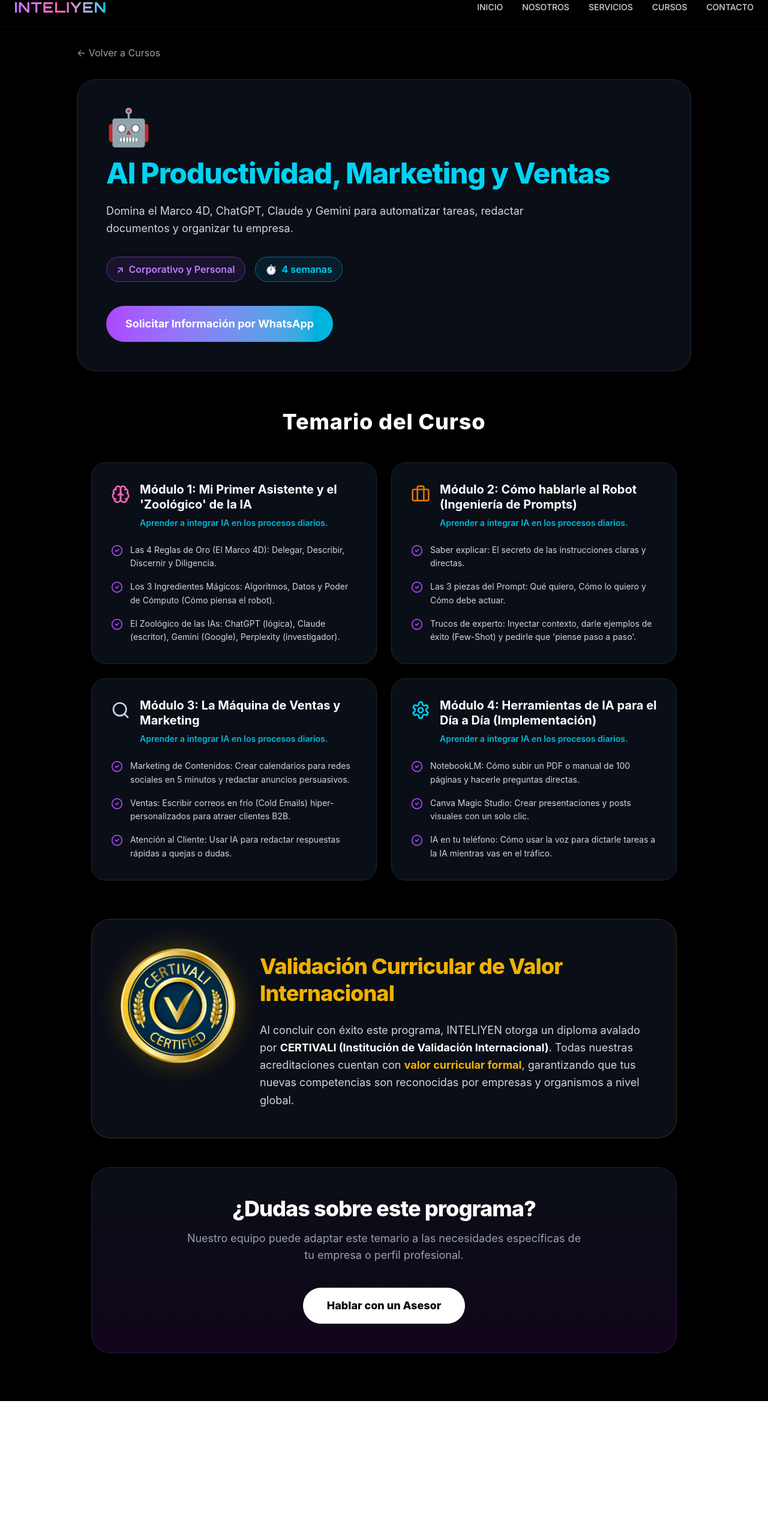
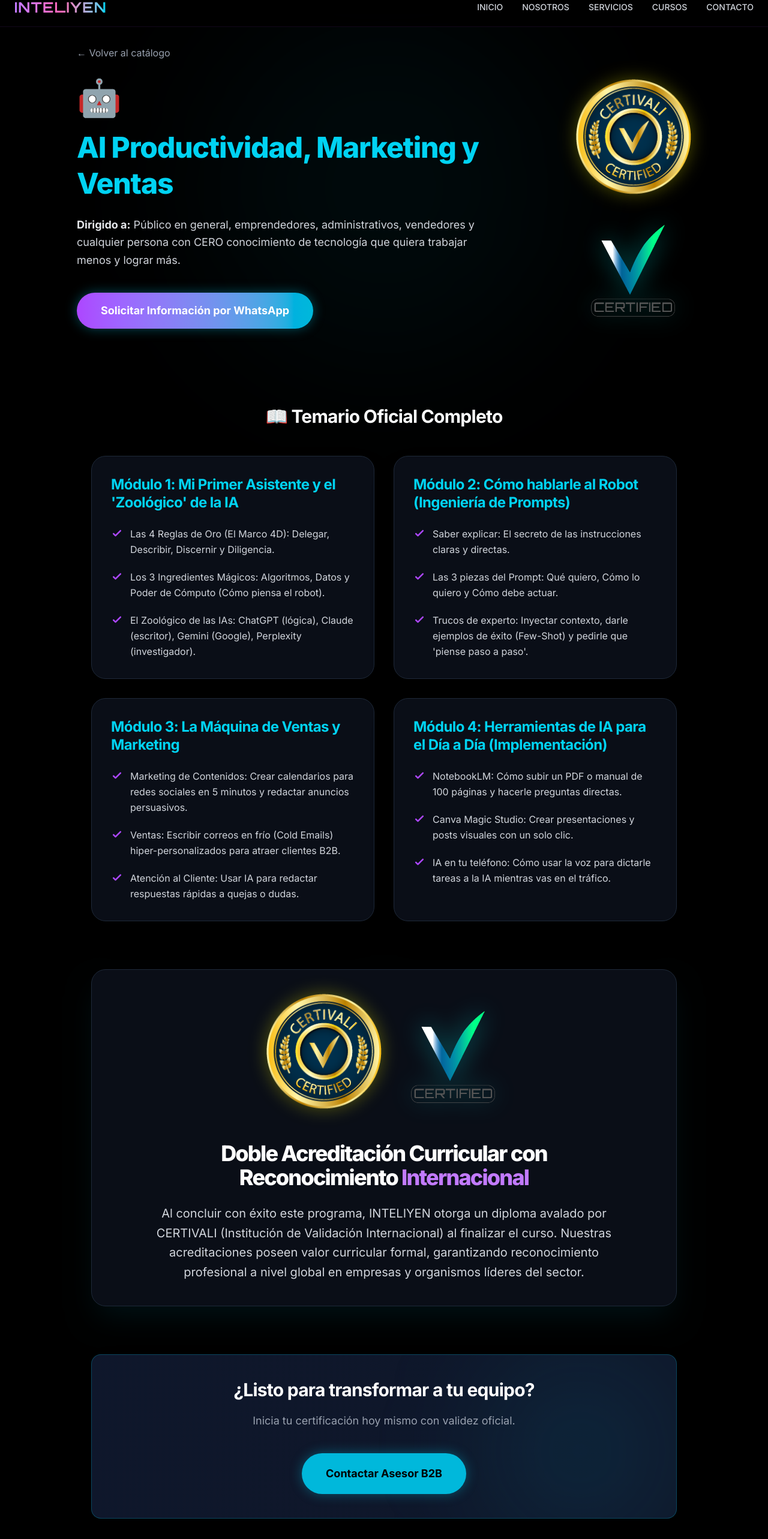
Before and after one commit to inteliyentecnologia-blip/inteliyen-web, a React (Vite) app: page /cursos/1 in a window 1280 px wide. Shown: the part 20-2586 px from the top of the page at 60% size. Before the commit the page ends 2356 px from the top, so only its background shows below. Built offline with nearby package versions, Linux system fonts and the light colour scheme.

Commit message:
fix: recuperando mi diseño original chingon sin la basura del bot

```diff
--- a/src/app/pages/CourseDetailPage.tsx
+++ b/src/app/pages/CourseDetailPage.tsx
@@ -1,19 +1,9 @@
 import { useEffect } from 'react';
 import { useParams, Link } from 'react-router-dom';
-import { CheckCircle2, Brain, Briefcase, Search, Settings } from 'lucide-react';
 import { coursesData } from '../data/coursesData';
-import selloGold from '../../assets/sello-garantia.png';
-
-// Función para asignar un icono chingón a cada módulo automáticamente
-const getModuleIcon = (index: number) => {
-  switch (index) {
-    case 0: return <Brain className="w-8 h-8 text-pink-400" />;
-    case 1: return <Briefcase className="w-8 h-8 text-amber-600" />;
-    case 2: return <Search className="w-8 h-8 text-slate-300" />;
-    case 3: return <Settings className="w-8 h-8 text-cyan-400" />;
-    default: return <CheckCircle2 className="w-8 h-8 text-purple-500" />;
-  }
-};
+// IMPORTAMOS LOS SELLOS ACTUALIZADOS (Reemplazando a la gran V)
+import selloGoldGarantia from '../../assets/sello-garantia.png'; // La imagen de image_30.png
+import selloAcreditacionTexto from '../../assets/certivali.png'; // La imagen de image_38.png
 
 export default function CourseDetailPage() {
   const { id } = useParams<{ id: string }>();
@@ -33,52 +23,66 @@
   }
 
   return (
-    <div className="min-h-screen bg-black text-white font-sans pb-20">
+    // SE ELIMINÓ EL font-sans PARA QUE TU TIPOGRAFÍA NEÓN CHINGONA VUELVA A FUNCIONAR
+    <div className="min-h-screen bg-black text-white pb-20">
 
-      {/* HEADER RESTAURADO A TU DISEÑO ORIGINAL */}
+      {/* HEADER RESTAURADO A TU DISEÑO ORIGINAL CHINGÓN */}
       <div className="pt-24 pb-16 px-6">
-        <div className="max-w-5xl mx-auto">
+        <div className="max-w-5xl mx-auto relative">
           <Link to="/cursos" className="inline-flex items-center text-gray-400 hover:text-white mb-8 transition-colors">
-            ← Volver a Cursos
+            ← Volver al catálogo
           </Link>
 
-          <div className="bg-[#0A0E17] border border-gray-800 rounded-[2rem] p-8 md:p-12 shadow-2xl">
+          <div className="flex flex-col md:flex-row md:items-start justify-between gap-12 relative z-10">
+            <div>
               <span className="text-6xl block mb-6">{course.icon}</span>
-            <h1 className="text-4xl md:text-5xl font-extrabold text-cyan-400 mb-6 tracking-tight">
+              {/* TU TIPOGRAFÍA NEÓN EXACTA */}
+              <h1 className="text-4xl md:text-5xl font-extrabold text-cyan-400 mb-6 tracking-tight leading-tight">
                 {course.title}
               </h1>
-            <p className="text-lg text-gray-300 mb-8 max-w-3xl leading-relaxed">
-              {course.description}
+              <p className="text-lg text-gray-300 mb-10 max-w-2xl leading-relaxed">
+                <strong className="text-gray-200">Dirigido a:</strong> {course.audience}
               </p>
 
-            <div className="flex flex-wrap gap-4 mb-10">
-              <span className="inline-flex items-center px-4 py-2 rounded-full border border-purple-500/50 text-purple-400 font-semibold bg-purple-500/10">
-                <span className="mr-2">↗</span> {course.audienceType}
-              </span>
-              <span className="inline-flex items-center px-4 py-2 rounded-full border border-cyan-500/50 text-cyan-400 font-semibold bg-cyan-500/10">
-                <span className="mr-2">⏱</span> {course.duration}
-              </span>
-            </div>
-
+              {/* BOTÓN WHATSAPP DEGRADADO EXACTO */}
               <a
                 href="https://wa.me/523314494403"
                 target="_blank"
                 rel="noreferrer"
-              className="inline-block px-8 py-4 bg-gradient-to-r from-purple-500 to-cyan-500 text-white font-bold rounded-full text-lg hover:opacity-90 transition-opacity"
+                className="inline-block px-10 py-4 bg-gradient-to-r from-purple-500 to-cyan-500 text-white font-bold rounded-full text-lg hover:opacity-90 transition-opacity shadow-[0_0_20px_rgba(6,182,212,0.4)]"
               >
                 Solicitar Información por WhatsApp
               </a>
             </div>
+
+            {/* SELLOS DE CERTIFICACIÓN COMBINADOS PROFESIONALMENTE (REEMPLAZANDO LA V) */}
+            <div className="shrink-0 mt-8 md:mt-0 flex flex-col items-center gap-6">
+              <img
+                src={selloGoldGarantia}
+                alt="CERTIVALI GOLD SEAL"
+                className="w-48 object-contain drop-shadow-[0_0_15px_rgba(255,255,0,0.3)]"
+              />
+              <img
+                src={selloAcreditacionTexto}
+                alt="CERTIVALI TEXT"
+                className="w-40 object-contain drop-shadow-[0_0_20px_rgba(0,255,255,0.4)]"
+              />
             </div>
           </div>
 
-      {/* TEMARIO - RESTAURADO A GRID DE 2 COLUMNAS CON PALOMITAS MORADAS */}
-      <div className="max-w-5xl mx-auto px-6">
-        <h2 className="text-4xl font-extrabold text-white text-center mb-12 tracking-wide">
-          Temario del Curso
+          {/* Resplandor neón de fondo sutil */}
+          <div className="absolute top-1/2 left-1/2 -translate-x-1/2 -translate-y-1/2 w-[600px] h-[600px] bg-cyan-500/5 rounded-full blur-[120px] pointer-events-none"></div>
+        </div>
+      </div>
+
+      {/* TEMARIO OFICIAL COMPLETO - RESTAURADO A GRID DE 2 COLUMNAS */}
+      <div className="max-w-5xl mx-auto px-6 mt-16">
+        <h2 className="text-3xl font-bold text-white mb-12 flex items-center justify-center gap-2 tracking-tight">
+          📖 Temario Oficial Completo
         </h2>
 
-        <div className="grid grid-cols-1 md:grid-cols-2 gap-6">
+        {/* GRID DE 2 COLUMNAS EXACTO */}
+        <div className="grid grid-cols-1 md:grid-cols-2 gap-8">
           {course.modules.map((moduleString, index) => {
             // Separamos el título del módulo de los bullets
             const parts = moduleString.split('\n•');
@@ -86,69 +90,75 @@
             const bullets = parts.slice(1);
 
             return (
-              <div key={index} className="bg-[#0A0E17] border border-gray-800 p-8 rounded-3xl flex flex-col h-full shadow-lg">
-                <div className="flex items-start gap-4 mb-6">
-                  <div className="mt-1 shrink-0">
-                    {getModuleIcon(index)}
-                  </div>
-                  <div>
-                    <h3 className="text-xl font-bold text-white mb-2 leading-tight">
+              <div key={index} className="bg-[#0A0E17] border border-gray-800 p-8 rounded-3xl flex flex-col h-full hover:border-purple-500/30 transition-colors shadow-2xl relative overflow-hidden group">
+                {/* Resplandor sutil al pasar el mouse */}
+                <div className="absolute top-0 left-0 w-full h-full bg-gradient-to-br from-purple-500/5 to-transparent opacity-0 group-hover:opacity-100 transition-opacity duration-500 pointer-events-none"></div>
+
+                <div className="relative z-10 flex flex-col h-full">
+                  <h3 className="text-2xl font-bold text-cyan-400 mb-6 group-hover:text-cyan-300 transition-colors tracking-tight leading-tight">
                     {moduleTitle}
                   </h3>
-                    <p className="text-cyan-500 text-sm font-semibold">
-                      Aprender a integrar IA en los procesos diarios.
-                    </p>
-                  </div>
-                </div>
 
-                <ul className="space-y-4 flex-grow">
+                  <ul className="space-y-5 flex-grow">
                     {bullets.map((bullet, bIndex) => (
                       <li key={bIndex} className="flex items-start gap-3">
-                      <CheckCircle2 className="w-5 h-5 text-purple-500 shrink-0 mt-0.5" />
-                      <span className="text-gray-300 text-sm leading-relaxed">
+                        {/* TUS PALOMITAS MORADAS EXACTAS */}
+                        <svg className="w-5 h-5 text-purple-500 shrink-0 mt-0.5" fill="none" viewBox="0 0 24 24" stroke="currentColor">
+                          <path strokeLinecap="round" strokeLinejoin="round" strokeWidth={3} d="M5 13l4 4L19 7" />
+                        </svg>
+                        <span className="text-gray-300 text-base leading-relaxed">
                           {bullet.trim()}
                         </span>
                       </li>
                     ))}
                   </ul>
                 </div>
+              </div>
             );
           })}
         </div>
 
-        {/* VALIDACIÓN CURRICULAR - RESTAURADA A TU DISEÑO DORADO Y SIN LA 'V' */}
-        <div className="mt-16 bg-[#0A0E17] border border-yellow-500/20 p-8 md:p-12 rounded-[2rem] flex flex-col md:flex-row items-center md:items-start gap-10 shadow-2xl">
-          <div className="shrink-0">
+        {/* BLOQUE DE VALIDACIÓN - RESTAURADO A TU DISEÑO OSCURO CON LOS SELLOS */}
+        <div className="mt-20 bg-[#0A0E17] border border-gray-800 p-10 rounded-3xl flex flex-col items-center gap-10 shadow-2xl shadow-cyan-500/10">
+
+          <div className="flex items-center gap-10">
             <img
-              src={selloGold}
-              alt="CERTIVALI"
-              className="w-48 object-contain drop-shadow-[0_0_20px_rgba(234,179,8,0.3)]"
+              src={selloGoldGarantia}
+              alt="CERTIVALI GOLD SEAL"
+              className="w-48 object-contain drop-shadow-[0_0_15px_rgba(255,255,0,0.3)]"
+            />
+            <img
+              src={selloAcreditacionTexto}
+              alt="CERTIVALI TEXT"
+              className="w-40 object-contain drop-shadow-[0_0_20px_rgba(0,255,255,0.4)]"
             />
           </div>
-          <div className="flex-grow text-center md:text-left pt-2">
-            <h3 className="text-3xl md:text-4xl font-extrabold text-yellow-500 mb-6 tracking-tight leading-tight">
-              Validación Curricular de Valor <br className="hidden md:block" /> Internacional
-            </h3>
-            <p className="text-gray-300 leading-relaxed text-lg">
-              Al concluir con éxito este programa, INTELIYEN otorga un diploma avalado por <strong className="text-white">CERTIVALI (Institución de Validación Internacional)</strong>. Todas nuestras acreditaciones cuentan con <strong className="text-yellow-500">valor curricular formal</strong>, garantizando que tus nuevas competencias son reconocidas por empresas y organismos a nivel global.
+
+          <div className="text-center max-w-3xl">
+            <h3 className="text-3xl md:text-4xl font-extrabold text-white mb-6 tracking-tighter">Doble Acreditación Curricular con Reconocimiento <span className="text-purple-400">Internacional</span></h3>
+            <p className="text-gray-300 leading-relaxed text-xl">
+              Al concluir con éxito este programa, INTELIYEN otorga un diploma avalado por CERTIVALI (Institución de Validación Internacional) al finalizar el curso. Nuestras acreditaciones poseen valor curricular formal, garantizando reconocimiento profesional a nivel global en empresas y organismos líderes del sector.
             </p>
           </div>
+
         </div>
 
-        {/* CTA FINAL - RESTAURADO A TU DISEÑO MORADO */}
-        <div className="mt-12 bg-gradient-to-b from-[#0A0E17] to-purple-900/20 border border-purple-500/20 p-12 rounded-[2rem] text-center shadow-2xl">
-          <h3 className="text-4xl font-extrabold text-white mb-4 tracking-tight">¿Dudas sobre este programa?</h3>
-          <p className="text-gray-400 mb-10 text-lg max-w-2xl mx-auto">
-            Nuestro equipo puede adaptar este temario a las necesidades específicas de tu empresa o perfil profesional.
-          </p>
+        {/* CTA FINAL WHATSAPP RESTAURADO AL 100% */}
+        <div className="mt-20 bg-gradient-to-r from-slate-900 to-[#0F172A] border border-cyan-500/30 p-10 rounded-2xl text-center shadow-2xl relative overflow-hidden">
+          <div className="absolute top-0 right-0 w-80 h-80 bg-cyan-500/10 rounded-full blur-[100px] pointer-events-none"></div>
+
+          <div className="relative z-10">
+            <h3 className="text-3xl font-bold text-white mb-5 tracking-tight">¿Listo para transformar a tu equipo?</h3>
+            <p className="text-gray-400 mb-10 text-lg">Inicia tu certificación hoy mismo con validez oficial.</p>
             <a
               href="https://wa.me/523314494403"
               target="_blank"
               rel="noreferrer"
-            className="inline-block px-10 py-4 bg-white text-black font-extrabold rounded-full text-lg hover:bg-gray-200 transition-colors"
+              className="inline-block px-10 py-5 bg-cyan-500 text-black font-bold rounded-full text-lg hover:bg-cyan-400 transition-all shadow-[0_0_20px_rgba(6,182,212,0.4)]"
             >
-            Hablar con un Asesor
+              Contactar Asesor B2B
             </a>
+          </div>
         </div>
 
       </div>
```
Also changed, not shown: 6 other files (tests, documents, lock files or other folders). Lines whose indentation alone changed are shown as unchanged.
